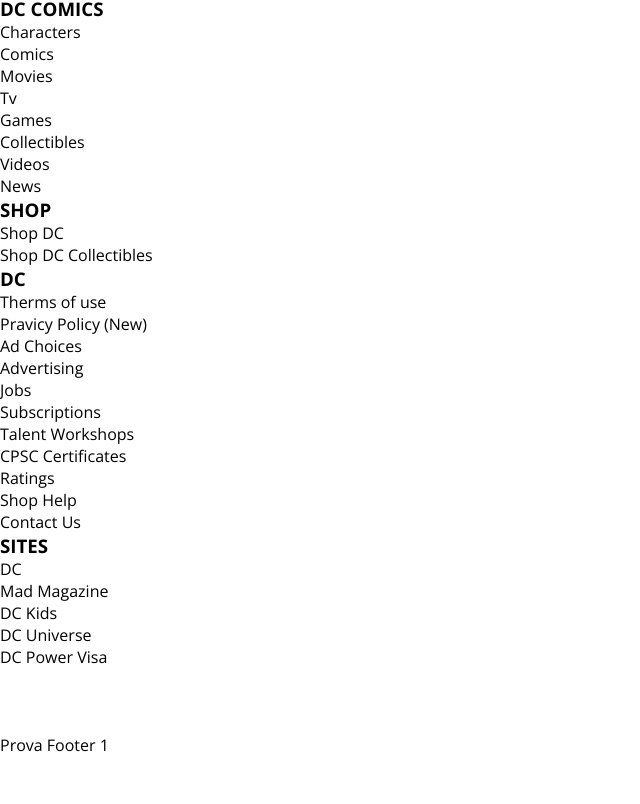
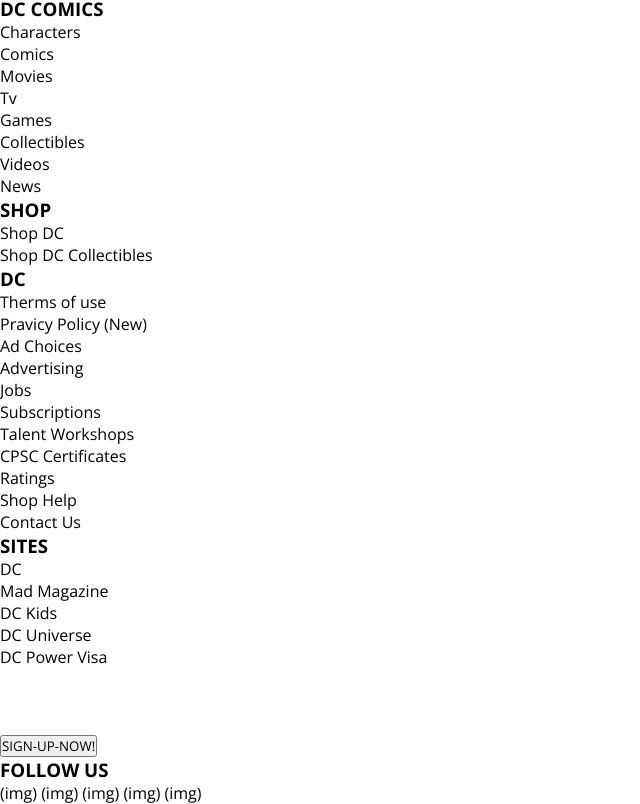
Before and after one commit to EdoardoProstamo/react-dc-comics, a React (Vite) app: page / in a window 1280 px wide. Shown: the part 444-1248 px from the top of the page, without its empty margins (0-640 px from the left). Before the commit the page ends 1200 px from the top, so only its background shows below. Built offline with nearby package versions, Linux system fonts and the light colour scheme.

Commit message:
feat: struttura Footer

```diff
--- a/src/components/Footer.jsx
+++ b/src/components/Footer.jsx
@@ -1,5 +1,17 @@
 function Footer() {
-    return <footer>Prova Footer 1</footer>
+    return <footer>
+        <div>
+            <button>SIGN-UP-NOW!</button>
+            <div>
+                <h3>FOLLOW US</h3>
+                (img)
+                (img)
+                (img)
+                (img)
+                (img)
+            </div>
+        </div>
+    </footer>
 };
 
 export default Footer;
```
